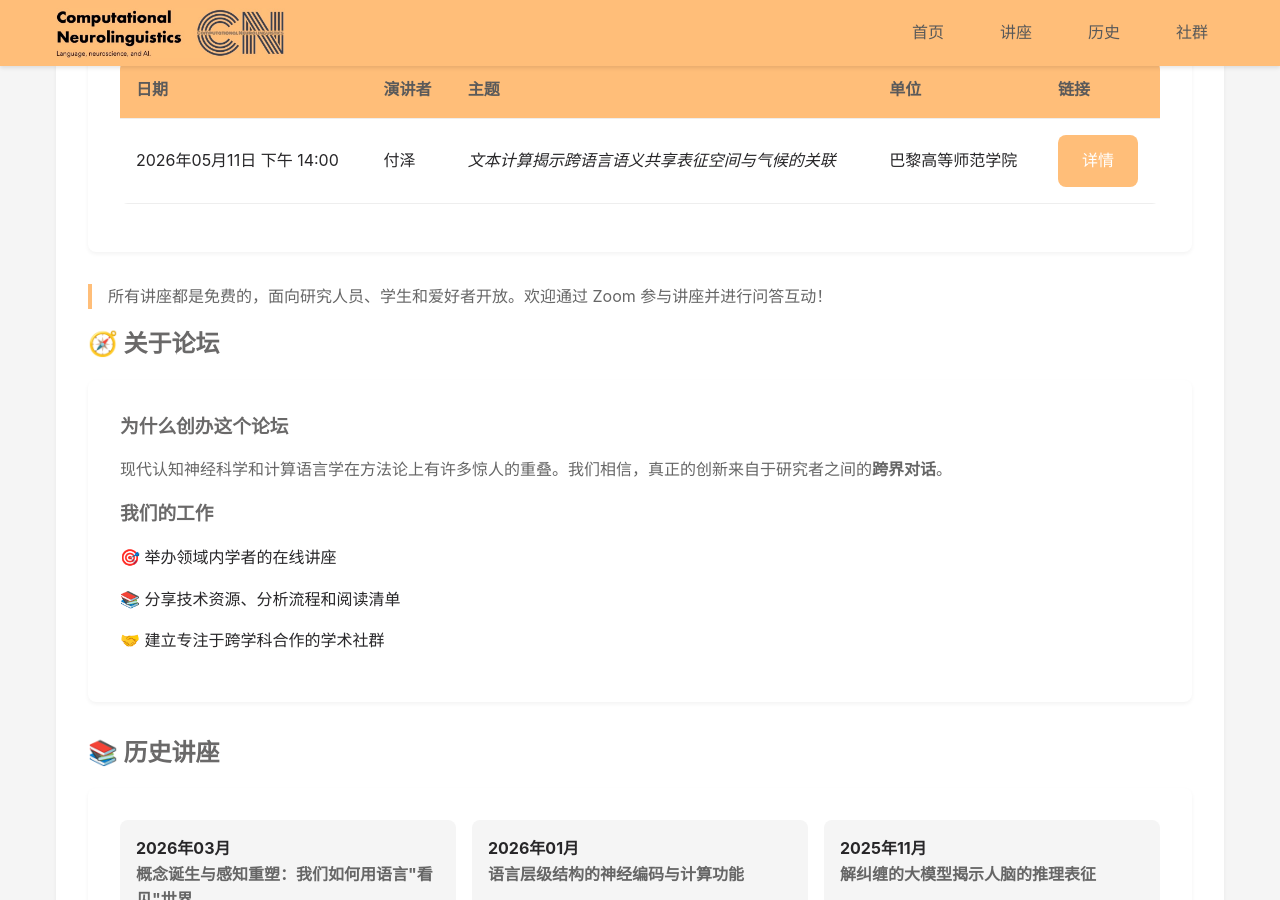
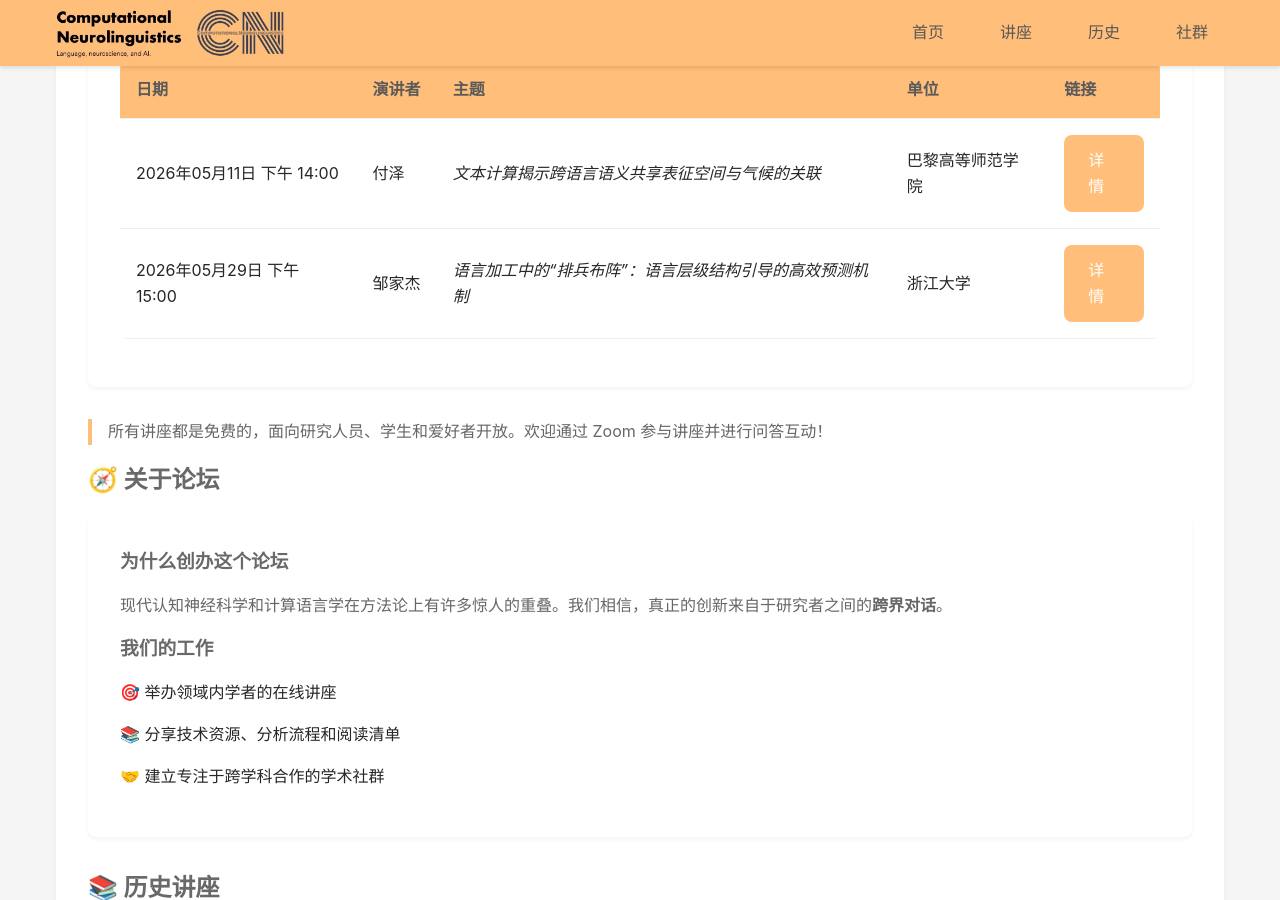
Before and after one commit to xufengduan/Computational-Neurolinguistics-Forum, a Jekyll site: the page built from README.md, in a window 1280 px wide and 900 px high, scrolled down 370 px. Built offline with Jekyll 4.4.1, drawn with Linux system fonts in a browser that asks for light colours.

Commit message:
update jiajie

```diff
--- a/_data/events.yml
+++ b/_data/events.yml
@@ -222,3 +222,21 @@ events:
     outline: |
       1. 讲座内容
       2. 问答环节
+
+  - date: 2026-05-29 15:00
+    speaker: 邹家杰
+    title: 语言加工中的“排兵布阵”：语言层级结构引导的高效预测机制
+    institution: 浙江大学
+    permalink: 2026-05-Zou-Jiajie
+    photo: jiajie.jpg
+    status: active
+    zoom_link: https://cuhk.zoom.us/j/95891053788?pwd=lWyxDJW0hy9Bkjaubfo9pmUz9qUh7h.1
+    zoom_id: 958 9105 3788
+    zoom_password: 213165
+    abstract: |
+      （讲座摘要待更新）
+    bio: |
+      邹家杰，浙江大学博士后、马普所生物控制论研究所访问学者。研究方向为融合神经影像与计算建模探究大脑如何加工语言、语音。研究成果发表于 Nature Neuroscience、Nature Communications、eLife 等期刊以及 ACL 等计算机会议。获批国自然青年基金，并多次担任Nature Communications、eLife、the Journal of Neuroscience 等期刊审稿人。
+    outline: |
+      1. 讲座内容
+      2. 问答环节
--- /dev/null
+++ b/events/2026-05-Zou-Jiajie/index.md
@@ -0,0 +1,66 @@
+---
+layout: event
+title: 语言加工中的“排兵布阵”：语言层级结构引导的高效预测机制
+speaker: 邹家杰
+institution: 浙江大学
+date: 2026-05-29 15:00
+permalink: /events/2026-05-Zou-Jiajie/
+zoom_link: |
+  https://cuhk.zoom.us/j/95891053788?pwd=lWyxDJW0hy9Bkjaubfo9pmUz9qUh7h.1
+abstract: |
+  （讲座摘要待更新）
+
+bio: |
+  邹家杰，浙江大学博士后、马普所生物控制论研究所访问学者。研究方向为融合神经影像与计算建模探究大脑如何加工语言、语音。研究成果发表于 Nature Neuroscience、Nature Communications、eLife 等期刊以及 ACL 等计算机会议。获批国自然青年基金，并多次担任Nature Communications、eLife、the Journal of Neuroscience 等期刊审稿人。
+
+outline: |
+  1. 讲座内容
+  2. 问答环节
+
+zoom_id: 958 9105 3788
+zoom_password: 213165
+status: active
+photo: jiajie.jpg
+---
+
+## 讲座简介
+
+{% if page.abstract %}
+{{ page.abstract }}
+{% else %}
+本次讲座将探讨{{ page.title }}。具体内容即将更新。
+{% endif %}
+
+## 演讲者简介
+
+{% if page.bio %}
+{{ page.bio }}
+{% else %}
+{{ page.speaker }}是{{ page.institution }}的研究人员。
+{% endif %}
+
+## 参与方式
+
+- 时间：{{ page.date | date: "%Y年%m月%d日" }} {% assign hour = page.date | date: "%H" | plus: 0 %}{% if hour < 12 %}上午{% else %}下午{% endif %} {{ page.date | date: "%H:%M" }}（北京时间）
+- 平台：Zoom
+- 语言：中文
+
+## 讲座大纲
+
+{% if page.outline %}
+{{ page.outline }}
+{% else %}
+1. 引言
+2. 主要内容
+3. 讨论
+4. 问答环节
+{% endif %}
+
+## 相关资源
+
+{% if page.resources %}
+{{ page.resources }}
+{% else %}
+- 预读材料即将更新
+- 讲座回放将在讲座结束后提供
+{% endif %}
```
Also changed, not shown: assets/images/speakers/jiajie.jpg (added).
